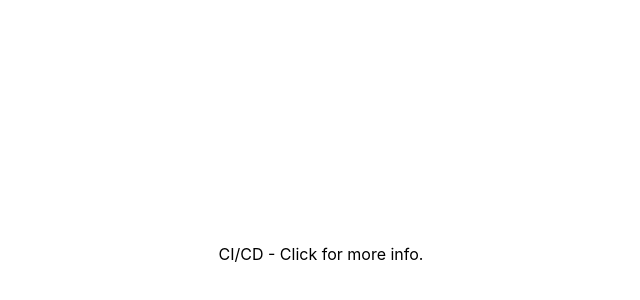
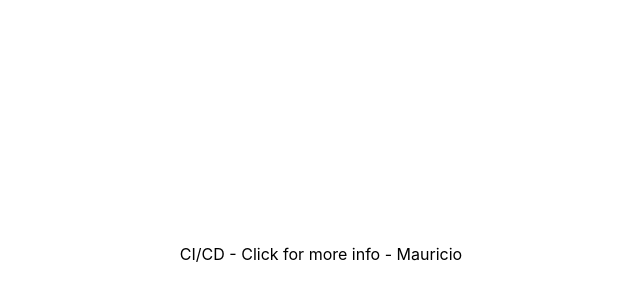
Before and after one commit to AdonysProg/cicd-nextjs-demo, a Next.js app: page / in a window 1280 px wide. Shown: the part 146-446 px from the top of the page, without its empty margins (319-959 px from the left). Built offline with nearby package versions, Linux system fonts and the light colour scheme.

Commit message:
chore: changed component MED-003

```diff
--- a/pages/index.tsx
+++ b/pages/index.tsx
@@ -5,9 +5,9 @@
 export default function Home() {
   return (
     <div>
-      <a target="_blank" href="https://youtu.be/dQw4w9WgXcQ" rel="noreferrer">
-        CI/CD - Click for more info.
-      </a>
+             <a target="_blank" href="https://youtu.be/dQw4w9WgXcQ" rel="noreferrer">
+        CI/CD - Click for more info - Mauricio
+</a>
     </div>
   );
 }
```
